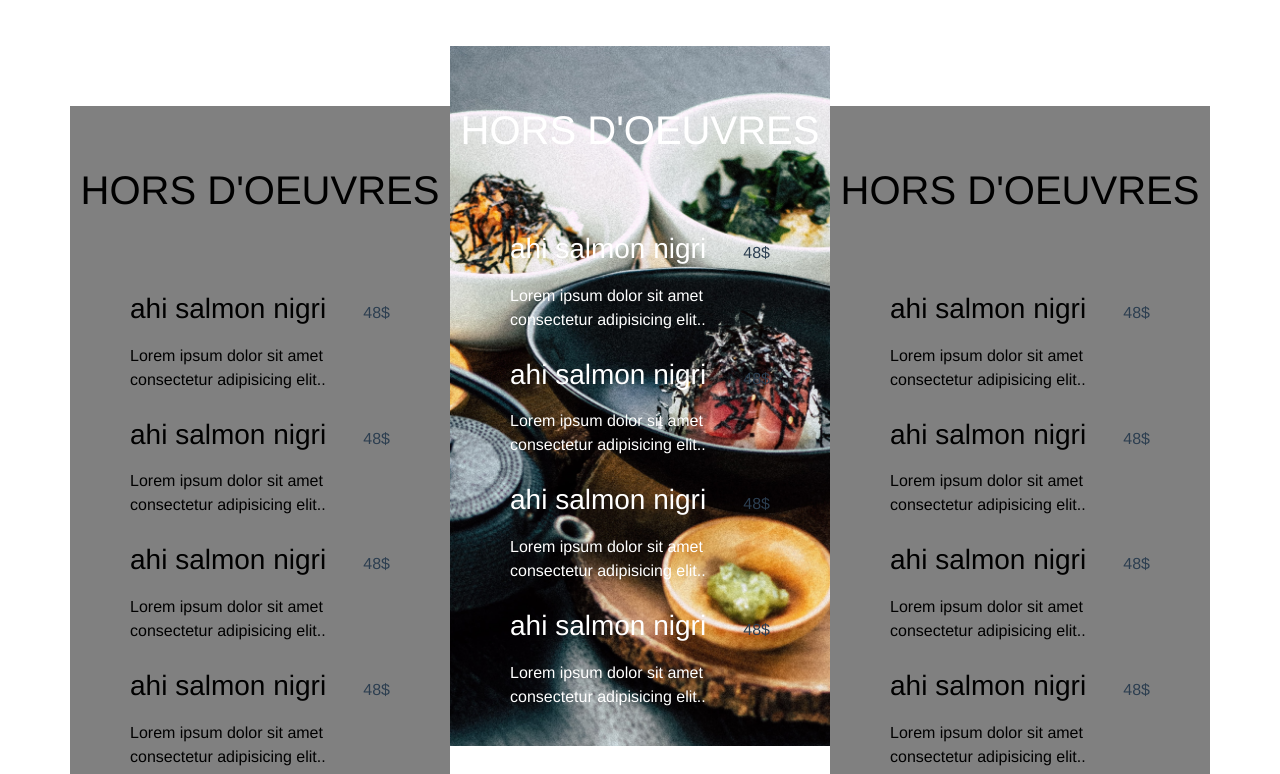
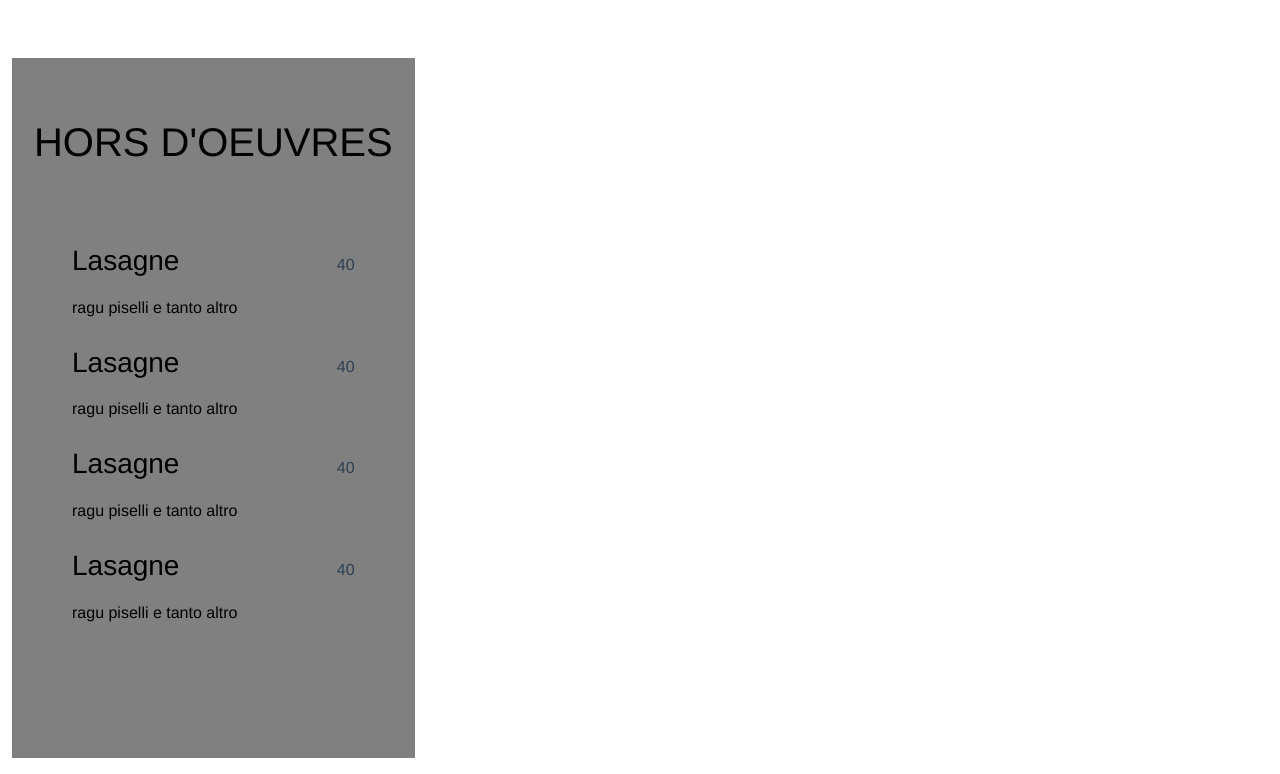
Before and after one commit to matteo92i/proj-html-vuejs, a Vue app: page / in a window 1280 px wide. Shown: the part 5466-6240 px from the top of the page. Built offline with nearby package versions, Linux system fonts and the light colour scheme.

Commit message:
Menu dinamico

```diff
--- a/src/components/MainPart8.vue
+++ b/src/components/MainPart8.vue
@@ -1,164 +1,64 @@
 <template>
     <div>
-        <div class="container">
-            <div class="row mt-5">
-                <div class="col-4 p-0">
+        <div class="container-fluid">
+            <div class="row">
+                <div class="col-4">
                     <div class="sfondo-1">
                         <h1 class="h1-menu">hors d'oeuvres</h1>
-                        <div class="prezzo">
-                            <h3 class="h3-menu">ahi salmon nigri</h3>
-                            <span>48$</span>
-                        </div>
-                        <p class="p-menu">Lorem ipsum dolor sit amet consectetur adipisicing elit..</p>
+                        <Menu v-for="(element, index) in pranzo" :key="index" :nome="element.nomePiatto" :prezzo="element.prezzo" :descrizione="element.descrizionePiatto"/>
+                    </div>
 
-                        <div class="prezzo">
-                            <h3 class="h3-menu">ahi salmon nigri</h3>
-                            <span>48$</span>
-                        </div>
-                        <p class="p-menu">Lorem ipsum dolor sit amet consectetur adipisicing elit..</p>
-
-                        <div class="prezzo">
-                            <h3 class="h3-menu">ahi salmon nigri</h3>
-                            <span>48$</span>
-                        </div>
-                        <p class="p-menu">Lorem ipsum dolor sit amet consectetur adipisicing elit..</p>
-
-                        <div class="prezzo">
-                            <h3 class="h3-menu">ahi salmon nigri</h3>
-                            <span>48$</span>
-                        </div>
-                        <p class="p-menu">Lorem ipsum dolor sit amet consectetur adipisicing elit..</p>
-                    </div>
                 </div>
 
-                <div class="col-4 p-0">
-                    <div class="sfondo-2">
-                        <h1 class="h1-menu-2">hors d'oeuvres</h1>
-                        <div class="prezzo">
-                            <h3 class="h3-menu-2">ahi salmon nigri</h3>
-                            <span>48$</span>
-                        </div>
-                        <p class="p-menu-2">Lorem ipsum dolor sit amet consectetur adipisicing elit..</p>
-
-                        <div class="prezzo">
-                            <h3 class="h3-menu-2">ahi salmon nigri</h3>
-                            <span>48$</span>
-                        </div>
-                        <p class="p-menu-2">Lorem ipsum dolor sit amet consectetur adipisicing elit..</p>
-
-                        <div class="prezzo">
-                            <h3 class="h3-menu-2">ahi salmon nigri</h3>
-                            <span>48$</span>
-                        </div>
-                        <p class="p-menu-2">Lorem ipsum dolor sit amet consectetur adipisicing elit..</p>
-
-                        <div class="prezzo">
-                            <h3 class="h3-menu-2">ahi salmon nigri</h3>
-                            <span>48$</span>
-                        </div>
-                        <p class="p-menu-2">Lorem ipsum dolor sit amet consectetur adipisicing elit..</p>
-                    </div>
-                </div>
-
-                <div class="col-4 p-0">
-                    <div class="sfondo-1">
-                        <h1 class="h1-menu">hors d'oeuvres</h1>
-                        <div class="prezzo">
-                            <h3 class="h3-menu">ahi salmon nigri</h3>
-                            <span>48$</span>
-                        </div>
-                        <p class="p-menu">Lorem ipsum dolor sit amet consectetur adipisicing elit..</p>
-
-                        <div class="prezzo">
-                            <h3 class="h3-menu">ahi salmon nigri</h3>
-                            <span>48$</span>
-                        </div>
-                        <p class="p-menu">Lorem ipsum dolor sit amet consectetur adipisicing elit..</p>
-
-                        <div class="prezzo">
-                            <h3 class="h3-menu">ahi salmon nigri</h3>
-                            <span>48$</span>
-                        </div>
-                        <p class="p-menu">Lorem ipsum dolor sit amet consectetur adipisicing elit..</p>
-
-                        <div class="prezzo">
-                            <h3 class="h3-menu">ahi salmon nigri</h3>
-                            <span>48$</span>
-                        </div>
-                        <p class="p-menu">Lorem ipsum dolor sit amet consectetur adipisicing elit..</p>
-                    </div>
-                </div>
             </div>
         </div>
+
+
     </div>
 </template>
 
+
+
+
 <script>
+import Menu from "./Menu.vue"
 export default {
+    name:'MainPart8',
+
+    components: {
+        Menu,
+    },
+    data: function(){
+        return{
+            pranzo:[
+                {
+                    nomePiatto:'Lasagne',
+                    prezzo: 40,
+                    descrizionePiatto:'ragu piselli e tanto altro'
+                },
+                {
+                    nomePiatto:'Lasagne',
+                    prezzo: 40,
+                    descrizionePiatto:'ragu piselli e tanto altro'
+                },
+                {
+                    nomePiatto:'Lasagne',
+                    prezzo: 40,
+                    descrizionePiatto:'ragu piselli e tanto altro'
+                },
+                {
+                    nomePiatto:'Lasagne',
+                    prezzo: 40,
+                    descrizionePiatto:'ragu piselli e tanto altro'
+                },
+            ]
+        }
+    }
 
 }
 </script>
 
 <style lang="scss">
-.sfondo-1{
-    margin-top: 60px ;
-    background-color: grey;
-    height: 700px;
-}
-.sfondo-2{
-    background-image: url(../assets/img/misc22x.jpg);
-    background-color: white;
-
-    height: 700px;
-    background-position: center;
-    background-repeat: no-repeat;
-    background-size: cover;
-    width: 100%;
-}
 
 
-
-.prezzo{
-    display: flex;
-    justify-content: space-between;
-    align-items: center;
-    margin-left: 60px;
-    margin-right: 60px;
-    padding-top:10px;
-    padding-bottom: 10px;
-}
-.h1-menu{
-    color: black;
-    text-align: center;
-    padding-top: 60px;
-    padding-bottom: 60px ;
-}
-.h1-menu-2{
-    color: white;
-    text-align: center;
-    padding-top: 60px;
-    padding-bottom: 60px ;
-
-}
-
-.h3-menu{
-    color: black;
-}
-.h3-menu-2{
-    color: white;
-}
-
-.p-menu{
-    color: black;
-    text-align: left;
-    margin-left: 60px;
-    margin-right: 60px;
-}
-.p-menu-2{
-    color: white;
-    text-align: left;
-    margin-left: 60px;
-    margin-right: 60px;
-}
-
 </style>
--- a/src/components/Menu.vue
+++ b/src/components/Menu.vue
@@ -1,16 +1,88 @@
 <template>
     <div>
+
+
+
+            <div class="prezzo">
+                <h3 class="h3-menu">{{nome}}</h3>
+                <span>{{prezzo}}</span>
+            </div>
+            <p class="p-menu">{{descrizione}}</p>
+
+
+
 
     </div>
 </template>
 
 <script>
 export default {
-    name:"Menu"
+    name:"Menu",
+    props:['nome','prezzo','descrizione'],
 
 }
 </script>
 
 <style lang="scss">
+.sfondo-1{
+    margin-top: 60px ;
+    background-color: grey;
+    height: 700px;
+}
+.sfondo-2{
+    background-image: url(../assets/img/misc22x.jpg);
+    background-color: white;
+
+    height: 700px;
+    background-position: center;
+    background-repeat: no-repeat;
+    background-size: cover;
+    width: 100%;
+}
+
+
+
+.prezzo{
+    display: flex;
+    justify-content: space-between;
+    align-items: center;
+    margin-left: 60px;
+    margin-right: 60px;
+    padding-top:10px;
+    padding-bottom: 10px;
+}
+.h1-menu{
+    color: black;
+    text-align: center;
+    padding-top: 60px;
+    padding-bottom: 60px ;
+}
+.h1-menu-2{
+    color: white;
+    text-align: center;
+    padding-top: 60px;
+    padding-bottom: 60px ;
+
+}
+
+.h3-menu{
+    color: black;
+}
+.h3-menu-2{
+    color: white;
+}
+
+.p-menu{
+    color: black;
+    text-align: left;
+    margin-left: 60px;
+    margin-right: 60px;
+}
+.p-menu-2{
+    color: white;
+    text-align: left;
+    margin-left: 60px;
+    margin-right: 60px;
+}
 
 </style>
```
